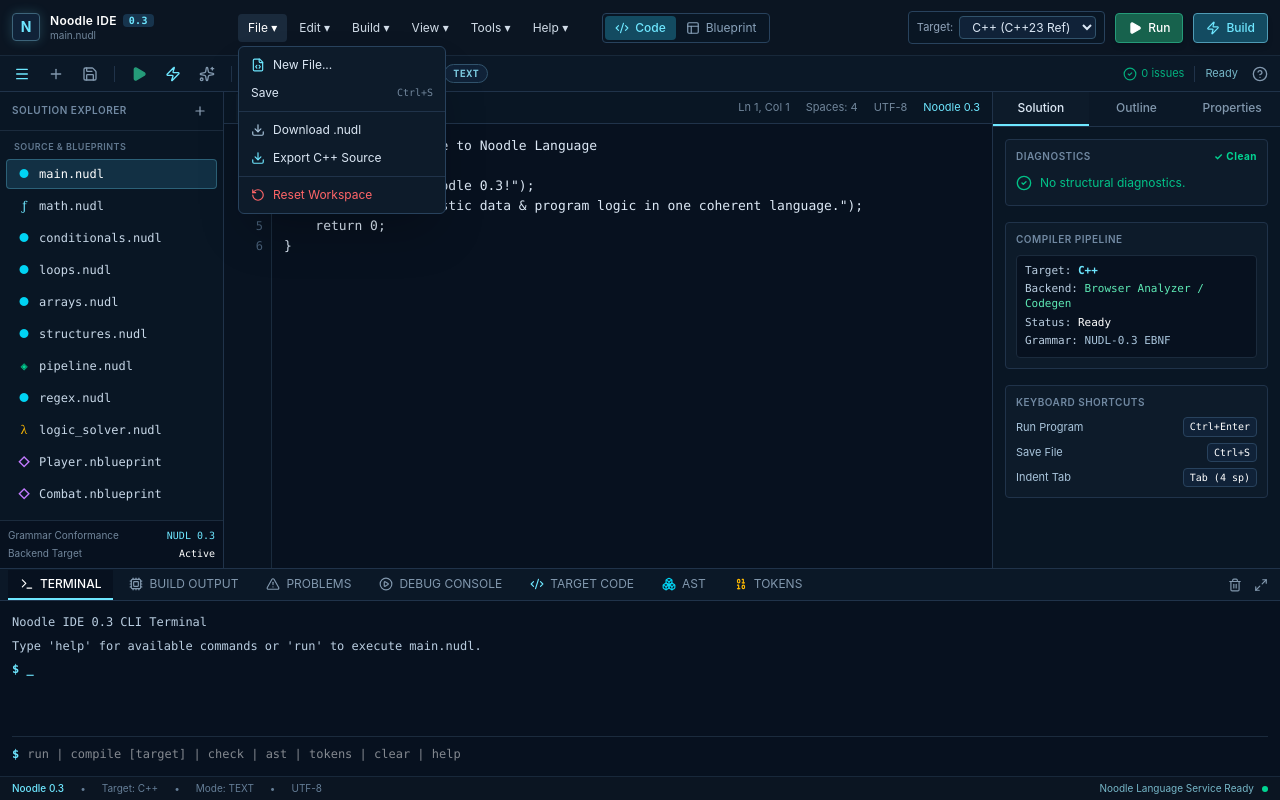
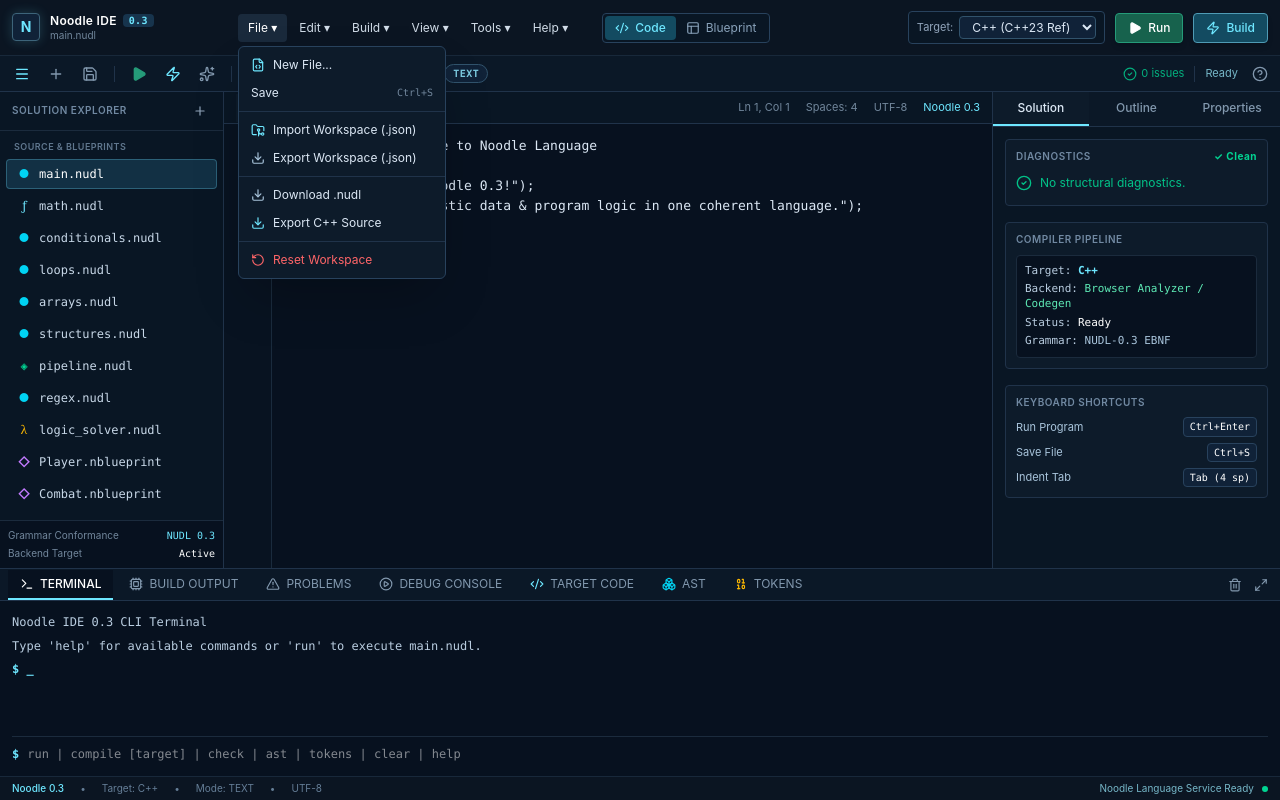
Before and after one commit to ArkansasIo/NUDL-IDE, a React (Vite) app: page / in a window 1280 px wide. Both pictures are taken after a click on the button "File ▾". Built offline with nearby package versions, Linux system fonts and the light colour scheme.

Commit message:
Add workspace import and export commands to File menu

```diff
--- a/src/components/Topbar.tsx
+++ b/src/components/Topbar.tsx
@@ -24,6 +24,8 @@ interface TopbarProps {
   onClear: () => void;
   onSave: () => void;
   onDownloadNudl: () => void;
+  onImportWorkspace: () => void;
+  onExportWorkspace: () => void;
   onExportTarget: () => void;
   onOpenDocs: () => void;
   onNewFile: () => void;
@@ -43,6 +45,8 @@ export const Topbar: React.FC<TopbarProps> = ({
   onClear,
   onSave,
   onDownloadNudl,
+  onImportWorkspace,
+  onExportWorkspace,
   onExportTarget,
   onOpenDocs,
   onNewFile,
@@ -109,6 +113,25 @@ export const Topbar: React.FC<TopbarProps> = ({
                 >
                   <span>Save</span>
                   <span className="text-[10px] text-[#71869b] font-mono">Ctrl+S</span>
+                </button>
+                <div className="my-1 border-t border-[#20334a]" />
+                <button
+                  onClick={() => {
+                    closeMenu();
+                    onImportWorkspace();
+                  }}
+                  className="w-full text-left px-3 py-1.5 hover:bg-[#16334b] text-[#dce8f5] flex items-center gap-2"
+                >
+                  <FolderGit2 className="w-3.5 h-3.5 text-[#6ee7ff]" /> Import Workspace (.json)
+                </button>
+                <button
+                  onClick={() => {
+                    closeMenu();
+                    onExportWorkspace();
+                  }}
+                  className="w-full text-left px-3 py-1.5 hover:bg-[#16334b] text-[#dce8f5] flex items-center gap-2"
+                >
+                  <Download className="w-3.5 h-3.5 text-[#a9c5dc]" /> Export Workspace (.json)
                 </button>
                 <div className="my-1 border-t border-[#20334a]" />
                 <button
```
